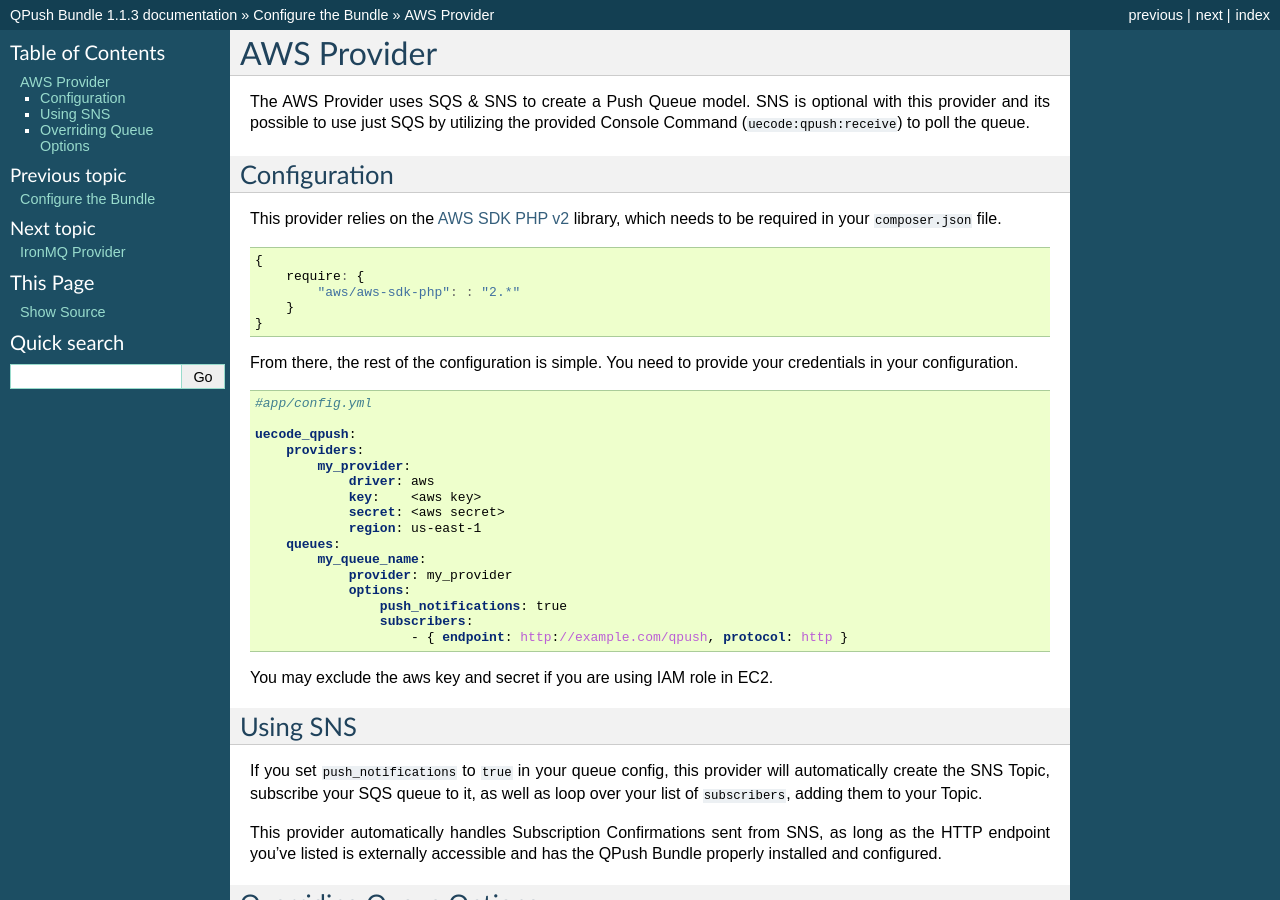
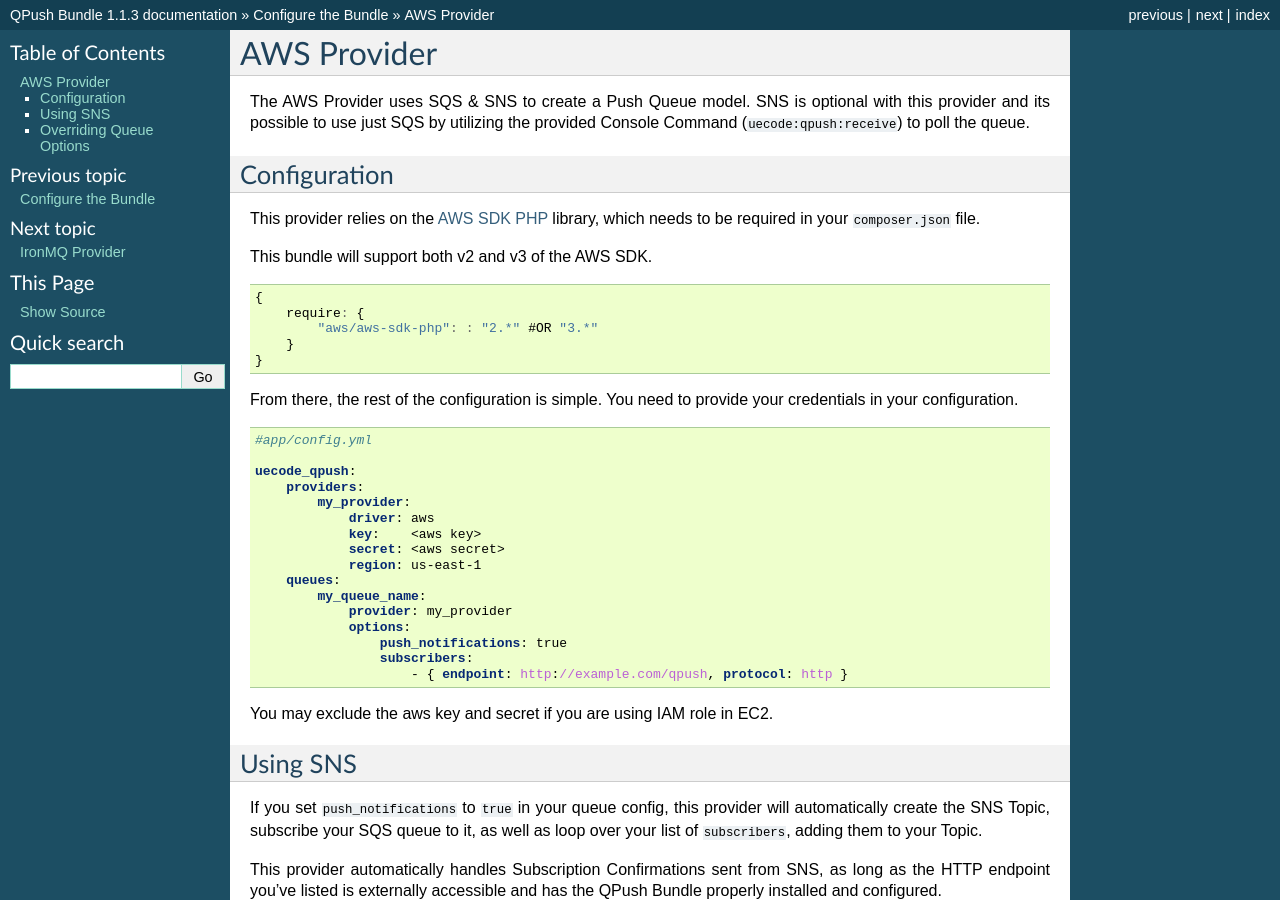
Before and after one commit to uecode/qpush-bundle, a Sphinx documentation site: the page built from docs/aws-provider.rst, in a window 1280 px wide and 900 px high. Built offline with Sphinx 7.4.7, drawn with Linux system fonts in a browser that asks for light colours.

Commit message:
Specifies that v2 and v3 of AWS SDK are supported

```diff
--- a/docs/aws-provider.rst
+++ b/docs/aws-provider.rst
@@ -8,14 +8,16 @@
 Configuration
 ^^^^^^^^^^^^^
 
-This provider relies on the `AWS SDK PHP v2 <https://github.com/aws/aws-sdk-php>`_ library, which
+This provider relies on the `AWS SDK PHP <https://github.com/aws/aws-sdk-php>`_ library, which
 needs to be required in your ``composer.json`` file.
+
+This bundle will support both v2 and v3 of the AWS SDK.
 
 .. code-block:: js
 
     {
         require: {
-            "aws/aws-sdk-php": : "2.*"
+            "aws/aws-sdk-php": : "2.*" #OR "3.*"
         }
     }
 
```
